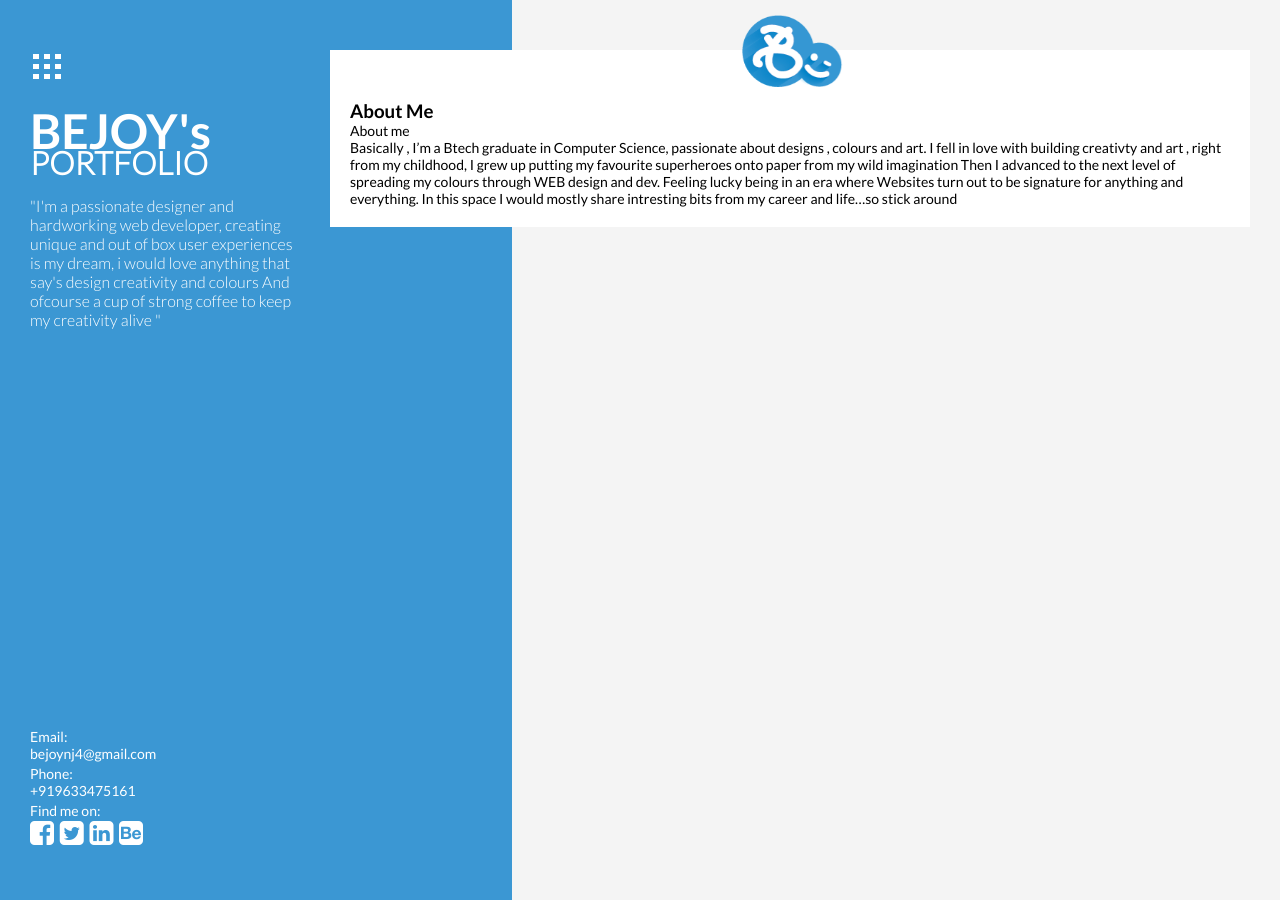
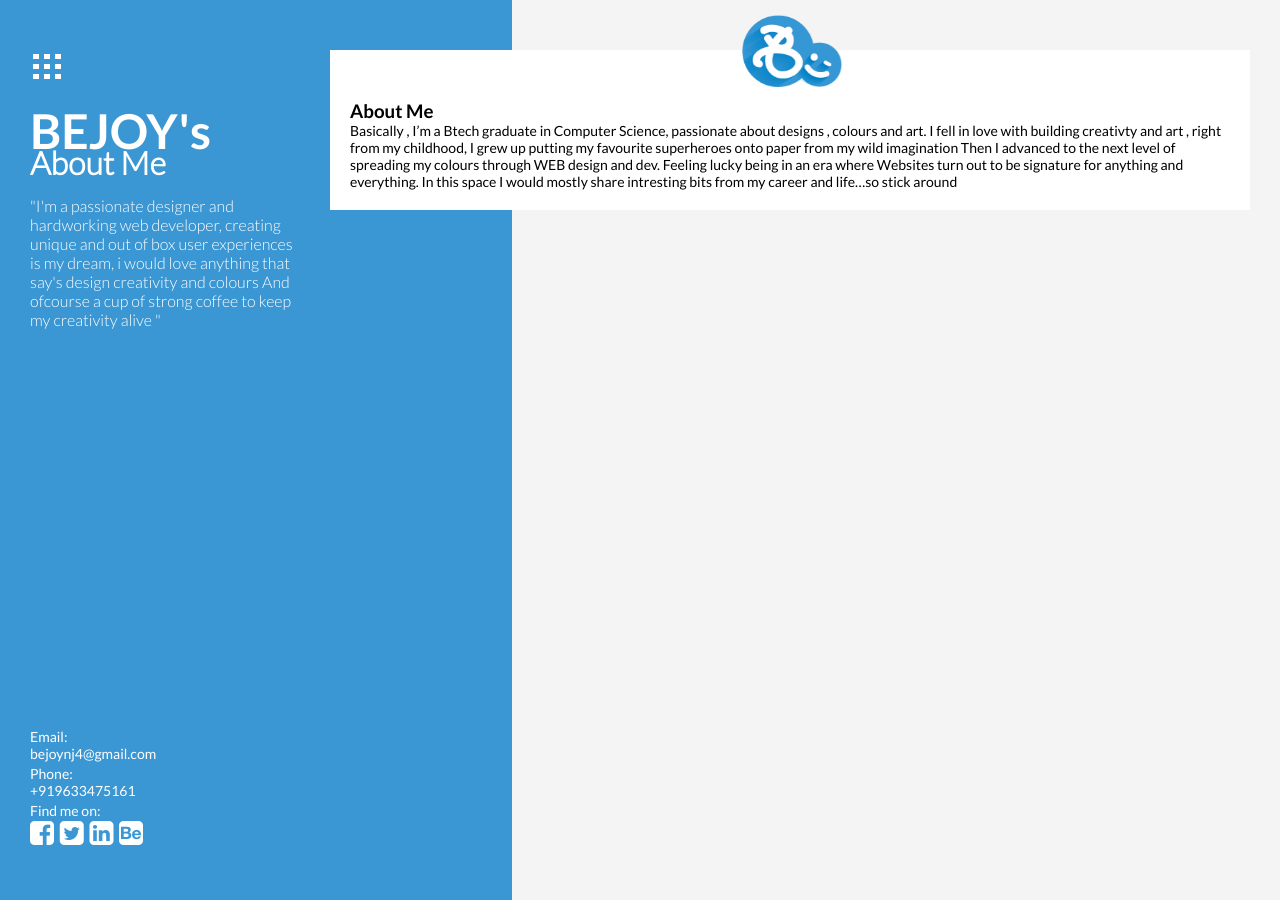
Before and after one commit to Bejoynj/bejoynj.github.io, a Jekyll site: the page built from about.md, in a window 1280 px wide. Built offline with Jekyll 4.4.1, drawn with Linux system fonts in a browser that asks for light colours.

Commit message:
New Portfolio Design
updates

```diff
--- a/_config.yml
+++ b/_config.yml
@@ -12,7 +12,7 @@
 description: > # this means to ignore newlines until "baseurl:"
   I'm a passionate designer and hardworking web developer, creating unique and out of box user experiences is my dream, i would love anything that say's design creativity and colours And ofcourse a cup of strong coffee to keep my creativity alive
 baseurl: "" # the subpath of your site, e.g. /blog
-url: "http://bejoynj.github.io/" # the base hostname & protocol for your site
+url: "http://bejoynj.com/" # the base hostname & protocol for your site
 twitter_username: jekyllrb
 github_username:  jekyll
 
--- a/_includes/header.html
+++ b/_includes/header.html
@@ -5,7 +5,7 @@
         </button><br>
         <h1>
           BEJOY's
-          <span>PORTFOLIO</span>
+          <span>{% if page.url == site.url %}Portfolio{% else %}{{ page.title }}{% endif %}</span>
         </h1>
         </div>
         <p>"{{ site.description }}"</p>
```
Also changed, not shown: about.md (+0 -3 lines).
